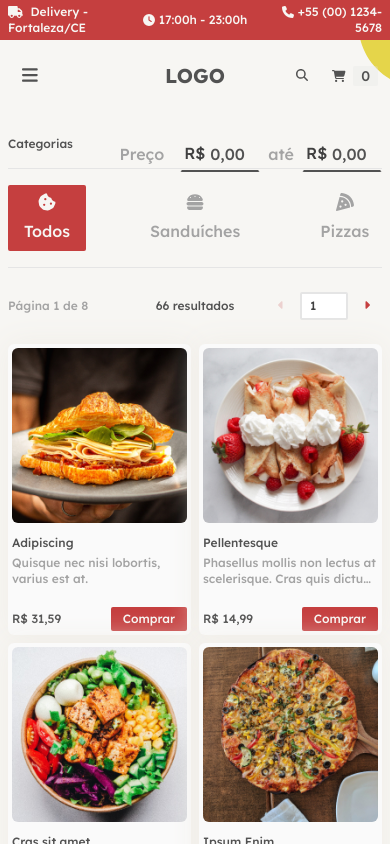
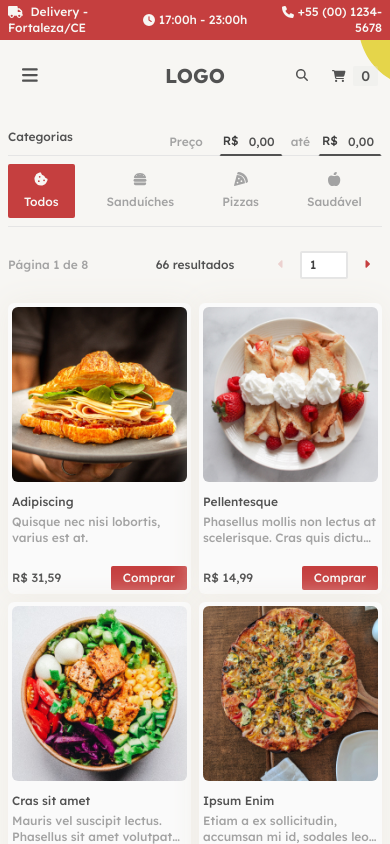
Before and after one commit to aridsm/food-app-2, a React (Vite) app: page /menu in a window 390 px wide. Shown: the top 844 px of the page. Built offline with nearby package versions, Linux system fonts and the light colour scheme.

Commit message:
fix: add lista do cart responsivo

```diff
--- a/src/components/Cart/ItemCart.tsx
+++ b/src/components/Cart/ItemCart.tsx
@@ -118,7 +118,7 @@ const ItemCart: React.FC<{
       />
       <li
         key={item.id}
-        className={`flex text-base pt-4 ${
+        className={`flex items-center md:text-base pt-4 ${
           itemIsSelected ? "opacity-100" : "opacity-80"
         }`}
       >
@@ -127,7 +127,7 @@ const ItemCart: React.FC<{
           selected={itemIsSelected}
           className="self-center"
         />
-        <div className="basis-36 h-32 rounded-md overflow-hidden mr-6">
+        <div className="basis-10 h-10 sm:basis-28 sm:h-24 md:basis-36 md:h-32 rounded-md overflow-hidden mr-3 sm:mr-4 md:mr-6">
           <img
             src={`/src/assets/imgs/imgs-menu/${item.imgPath}`}
             alt={item.name}
@@ -137,7 +137,7 @@ const ItemCart: React.FC<{
         <div className="flex flex-1">
           <div className="flex flex-col">
             <p>{item.name}</p>
-            <span className="text-neutral-400">
+            <span className="mt-1 text-neutral-400 mb-1">
               Unid. {convertToCurrency(item.price)}
             </span>
             <button
@@ -148,10 +148,10 @@ const ItemCart: React.FC<{
               <FontAwesomeIcon icon={faTrashCan} />
             </button>
           </div>
-          <div className="w-48 ml-auto flex justify-center items-start pt-4">
+          <div className="w-[70px] sm:w-28 xl:w-48 ml-auto flex justify-center items-start pt-4">
             <QuantitySelector quantity={quantity} setQuantity={setQuantity} />
           </div>
-          <p className="w-48 text-end  pt-5">
+          <p className="w-[70px] sm:w-28 xl:w-48 text-end pt-5">
             {convertToCurrency(item.price * item.quantity)}
           </p>
         </div>
--- a/src/components/General/CheckBox.tsx
+++ b/src/components/General/CheckBox.tsx
@@ -8,9 +8,9 @@ const CheckBox: React.FC<{
   className?: string;
 }> = ({ onSelect, selected, semiSelected, className }) => {
   return (
-    <div className={`w-16 flex justify-start ${className}`}>
+    <div className={`w-8 sm:w-12 md:w-16 flex justify-start ${className}`}>
       <button
-        className="rounded-sm w-[26px] h-[26px] p-1 border border-neutral-400"
+        className="rounded-sm w-5 h-5 sm:w-[26px] sm:h-[26px] p-[1.5px] sm:p-1 border border-neutral-400"
         onClick={onSelect}
       >
         <div
--- a/src/components/General/Layout.tsx
+++ b/src/components/General/Layout.tsx
@@ -10,7 +10,7 @@ const Layout: React.FC<{ children: ReactNode }> = ({ children }) => {
       <SubHeaderTop />
       <div className="flex flex-col min-h-screen h-full md:max-w-[820px] xl:max-w-[980px] mx-auto px-2 py-4 ">
         <Header />
-        <main className="flex-1 py-10">
+        <main className="flex-1 py-8 md:py-10">
           <ArcSvg className="absolute top-2/3 -left-[70px] rotate-90" />
           <ArcSvg className="absolute top-6 -right-[96px] xl:-right-[120px] rotate-180 -z-10" />
           {children}
--- a/src/components/General/QuantitySelector.tsx
+++ b/src/components/General/QuantitySelector.tsx
@@ -39,10 +39,10 @@ const QuantitySelector: React.FC<{
   };
 
   return (
-    <div className="flex gap-1 text-base ">
+    <div className="flex gap-[2px] sm:gap-1 sm:text-base ">
       <button
         disabled={quantity === 1}
-        className="text-red-theme px-2 hover:bg-neutral-200/[.4] text-xs rounded-sm disabled:text-red-theme/[.2] disabled:cursor-not-allowed"
+        className="text-red-theme px-2 hover:bg-neutral-200/[.4] text-[10px] sm:text-xs rounded-sm disabled:text-red-theme/[.2] disabled:cursor-not-allowed"
         onClick={decreaseQuantityHandler}
       >
         <FontAwesomeIcon icon={faMinus} />
@@ -50,14 +50,14 @@ const QuantitySelector: React.FC<{
       <input
         type="number"
         value={quantity}
-        className="px-2 py-1 w-10"
+        className="px-1 py-[3px] w-7 sm:px-2 sm:py-1 sm:w-10"
         min="1"
         max={maxQuantity}
         onChange={(e) => onChangeQuantity(e.target.value)}
       />
       <button
         disabled={quantity === maxQuantity}
-        className="text-red-theme px-2 hover:bg-neutral-200/[.4] text-xs rounded-sm disabled:text-red-theme/[.2] disabled:cursor-not-allowed"
+        className="text-red-theme px-2 hover:bg-neutral-200/[.4] text-[10px] sm:text-xs rounded-sm disabled:text-red-theme/[.2] disabled:cursor-not-allowed"
         onClick={increaseQuantityHandler}
       >
         <FontAwesomeIcon icon={faPlus} />
--- a/src/index.css
+++ b/src/index.css
@@ -56,6 +56,12 @@ input[type="number"] {
   width: 10px;
 }
 
+@media screen and (max-width: 600px) {
+  ::-webkit-scrollbar {
+    width: 0px;
+  }
+}
+
 ::-webkit-scrollbar-track {
   @apply bg-white-beige;
 }
--- a/src/routes/pages/Cart/Cart.tsx
+++ b/src/routes/pages/Cart/Cart.tsx
@@ -112,18 +112,16 @@ const Cart: React.FC = () => {
               cart.cartItems.length !== selectedItems.length
             }
           />
-          <p>Seu carrinho</p>
+          <div className="flex items-center gap-1 sm:gap-4 flex-col sm:flex-row">
+            <p>Seu carrinho ({cart.cartItems.length})</p>
 
-          <div className="flex text-neutral-400 ml-6 text-base leading-none">
-            <span>{cart.cartItems.length} item(ns)</span>
-            <span className="ml-4 border-l-2 border-l-neutral-400 pl-4">
+            <span className=" text-neutral-400 md:text-base leading-none">
               {selectedItems.length} selecionado(s)
             </span>
           </div>
-
-          <div className="items-center flex text-base ml-auto">
-            <p className="w-48 text-center">Quantidade</p>
-            <p className="w-48 text-end">Preço</p>
+          <div className="items-center flex md:text-base ml-auto">
+            <p className="w-[70px] sm:w-28 xl:w-48 text-center">Quantidade</p>
+            <p className="w-[70px] sm:w-28 xl:w-48 text-end">Preço</p>
           </div>
         </div>
         {cart.cartItems.length > 0 ? (
@@ -149,7 +147,7 @@ const Cart: React.FC = () => {
           <span className="text-3xl">{convertToCurrency(currentTotal)}</span>
           <button
             disabled={cart.cartItems.length === 0}
-            className="text-red-theme disabled:opacity-50 disabled:cursor-not-allowed flex gap-2 items-center mt-4 text-base"
+            className="text-red-theme disabled:opacity-50 disabled:cursor-not-allowed flex gap-2 items-center mt-4 md:text-base"
             onClick={onConfirmDeleteAllItems}
           >
             Esvaziar carrinho
--- a/src/routes/pages/Menu/Menu.tsx
+++ b/src/routes/pages/Menu/Menu.tsx
@@ -142,9 +142,9 @@ const Menu: React.FC = () => {
 
   return (
     <div>
-      <div className="flex justify-between mb-2">
+      <div className="flex justify-between items-center mb-2">
         <h2>Categorias</h2>
-        <div className="flex items-center text-base gap-4 text-neutral-400 -mb-3 z-10">
+        <div className="flex items-center md:text-base gap-4 text-neutral-400 -mb-[9px] z-10">
           <p>Preço</p>
           <div className="flex items-center">
             <div className="relative">
@@ -157,7 +157,7 @@ const Menu: React.FC = () => {
                 value={priceRange.min}
                 onChange={({ target }) => setMinValue(target.value)}
                 onBlur={() => onBlurPrice("min")}
-                className="w-20 p-1 pl-7 border-x-transparent border-b-2 border-t-transparent border-neutral-600 bg-transparent placeholder:text-neutral-600"
+                className="w-16 sm:w-20 p-1 pl-7 border-x-transparent sm:border-b-2 border-t-transparent border-neutral-600 bg-transparent placeholder:text-neutral-600"
               />
             </div>
 
@@ -172,7 +172,7 @@ const Menu: React.FC = () => {
                 value={priceRange.max}
                 onChange={({ target }) => setMaxValue(target.value)}
                 onBlur={() => onBlurPrice("max")}
-                className="w-20 p-1 pl-7 border-x-transparent border-b-2 border-t-transparent border-neutral-600 bg-transparent placeholder:text-neutral-600"
+                className="w-16 sm:w-20 p-1 pl-7 border-x-transparent sm:border-b-2 border-t-transparent border-neutral-600 bg-transparent placeholder:text-neutral-600"
               />
             </div>
           </div>
@@ -181,7 +181,7 @@ const Menu: React.FC = () => {
       <div ref={DivContainerList} className="overflow-hidden">
         <ul
           ref={UlMenuList}
-          className={`flex gap-12 relative top-0 left-0 text-neutral-400 border-y border-neutral-200 py-4 text-base w-fit ${classes.ulList}`}
+          className={`flex gap-4 md:gap-12 relative top-0 left-0 text-neutral-400 border-y border-neutral-200 py-2 md:py-4 md:text-base w-fit ${classes.ulList}`}
           onMouseDown={(e) => mouseDownAction(e)}
           onMouseMove={(e) => mouseMoveAction(e)}
           onMouseLeave={() => mouseLeaveAction()}
@@ -208,7 +208,10 @@ const Menu: React.FC = () => {
                     : "cursor-pointer"
                 }`}
               >
-                <FontAwesomeIcon icon={item.icon} className="text-lg" />
+                <FontAwesomeIcon
+                  icon={item.icon}
+                  className="text-sm md:text-lg"
+                />
                 <p className={isMoving ? "select-none" : "select-auto"}>
                   {item.name}
                 </p>
```
